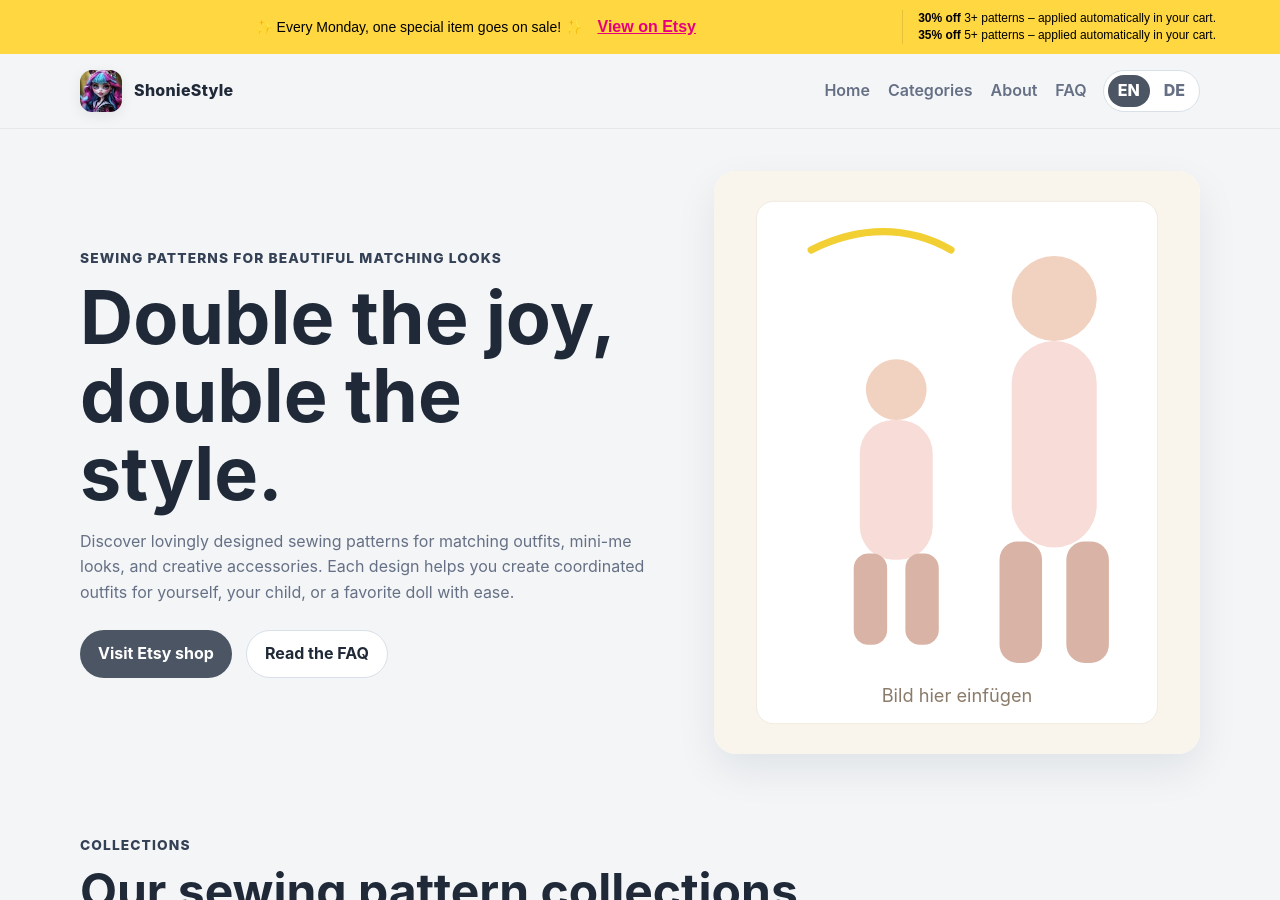
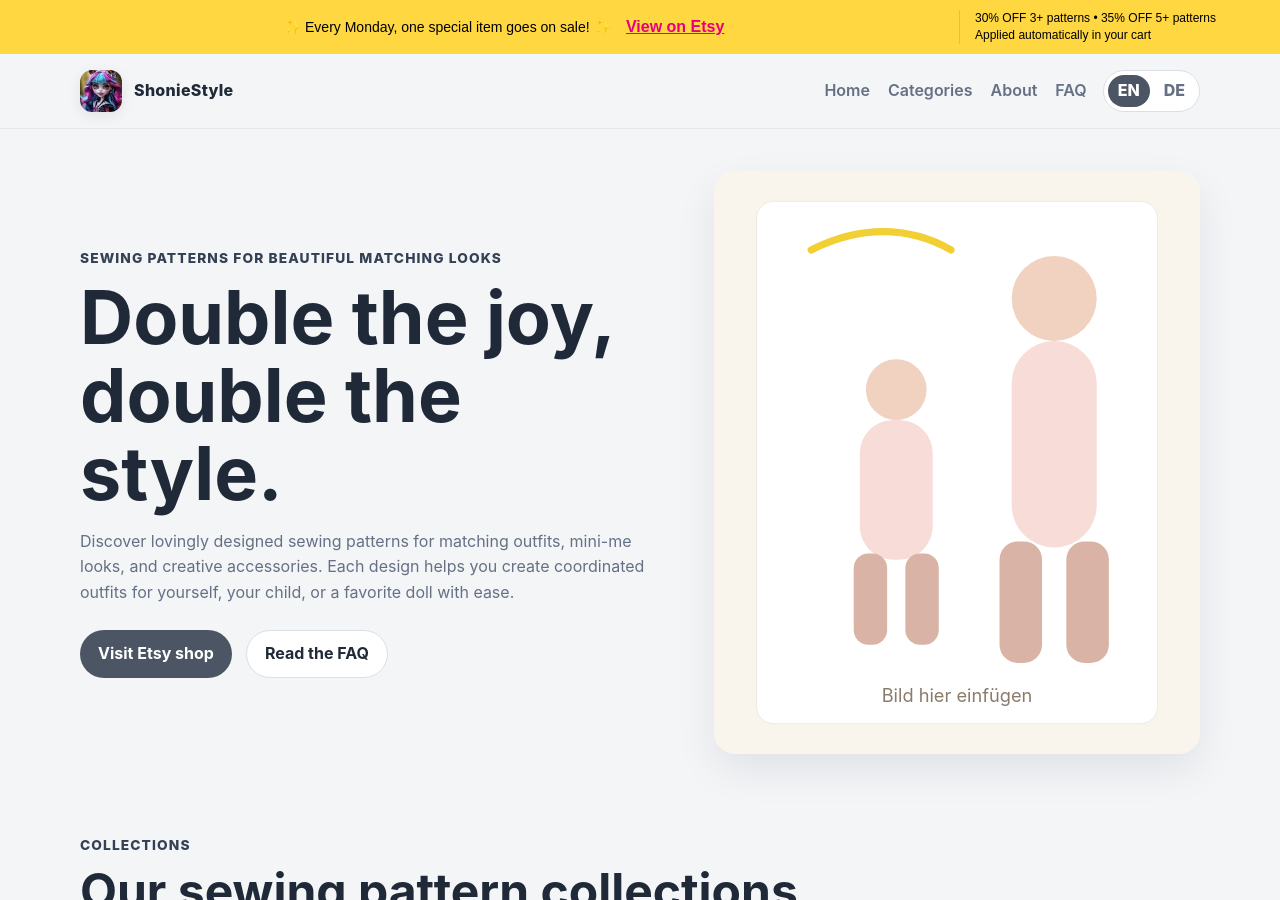
Before and after one commit to ShonieStyle/shoniestyle.github.io, a Jekyll site: the page built from index.html, in a window 1280 px wide and 900 px high. Built offline with Jekyll 4.4.1, drawn with Linux system fonts in a browser that asks for light colours.

Commit message:
Update announcement-bar.html

```diff
--- a/_includes/announcement-bar.html
+++ b/_includes/announcement-bar.html
@@ -1,13 +1,13 @@
 {% if page.url contains '/de/' %}
   {% assign promo_text = "✨ Jeden Montag ein neues Schnittmuster im Angebot! ✨" %}
   {% assign promo_link = "Bei Etsy ansehen" %}
-  {% assign code_20 = "<b>30% Rabatt</b> ab 3 Schnittmustern – wird automatisch im Warenkorb abgezogen." %}
-  {% assign code_25 = "<b>35% Rabatt</b> ab 5 Schnittmustern – wird automatisch im Warenkorb abgezogen." %}
+  {% assign code_20 = "30% Rabatt ab 3 Schnittmustern • 35% Rabatt ab 5 Schnittmustern" %}
+  {% assign code_25 = "Wird automatisch im Warenkorb abgezogen" %}
 {% else %}
   {% assign promo_text = "✨ Every Monday, one special item goes on sale! ✨" %}
   {% assign promo_link = "View on Etsy" %}
-  {% assign code_20 = "<b>30% off</b> 3+ patterns – applied automatically in your cart." %}
-  {% assign code_25 = "<b>35% off</b> 5+ patterns – applied automatically in your cart." %}
+  {% assign code_20 = "30% OFF 3+ patterns • 35% OFF 5+ patterns" %}
+  {% assign code_25 = "Applied automatically in your cart" %}
 {% endif %}
 
 <div style="background-color: #FFD740; padding: 10px 5%; color: #000; font-family: sans-serif; display: flex; justify-content: space-between; align-items: center; flex-wrap: wrap; gap: 15px; width: 100%; box-sizing: border-box;">
```
